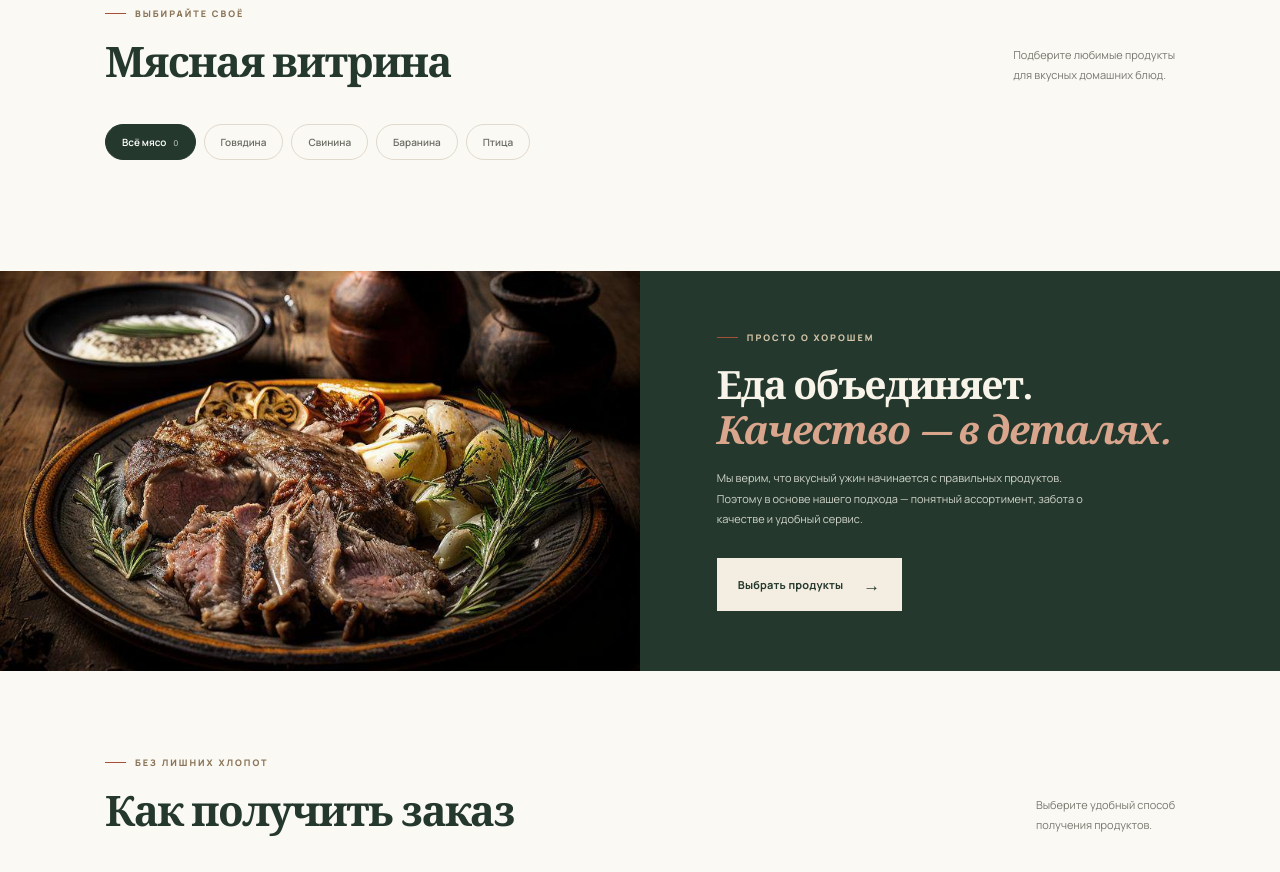
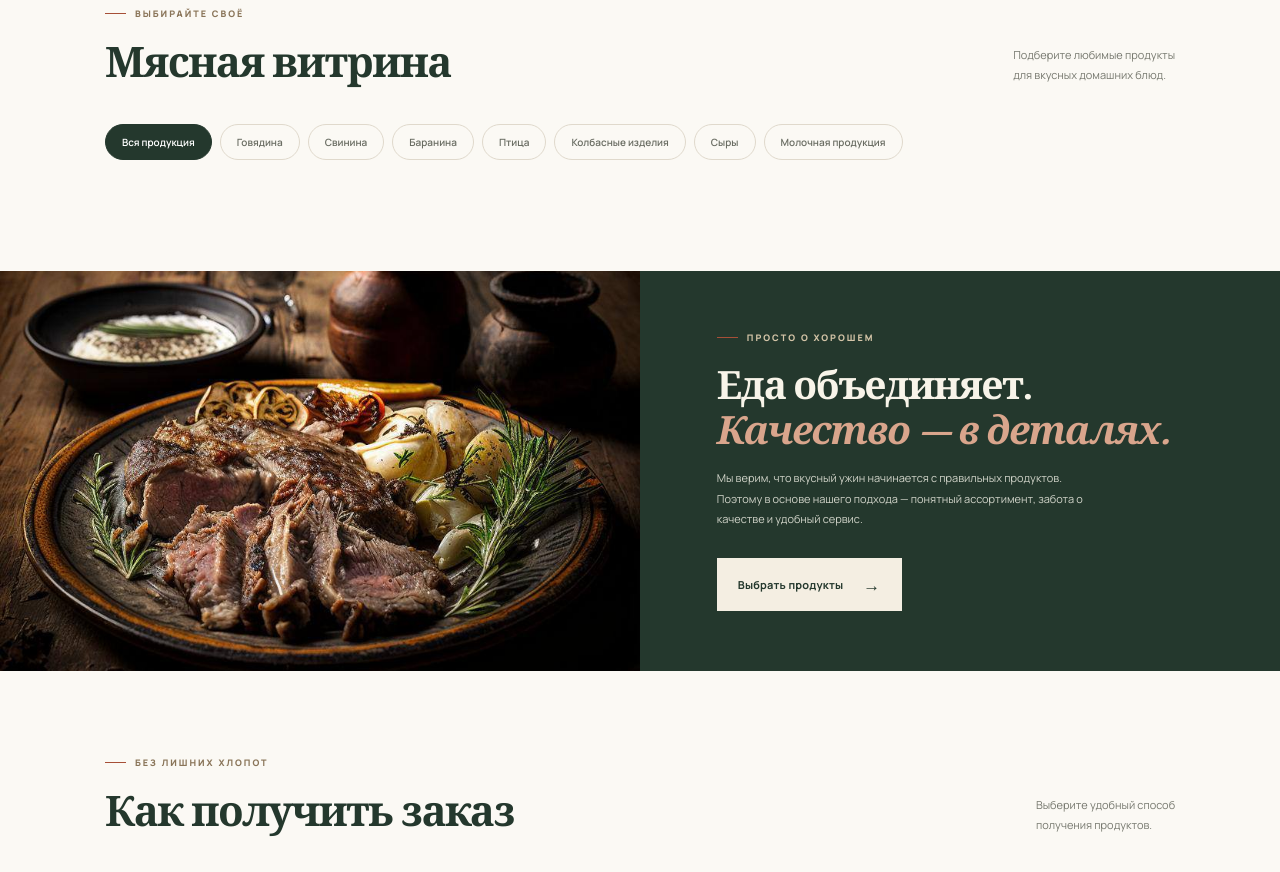
Before and after one commit to vladislavzarov608-create/EcoFermer, a plain HTML site: page index.html in a window 1280 px wide. Shown: the part 980-1852 px from the top of the page. Drawn offline with nearby package versions, Linux system fonts and the light colour scheme; no server answers.

Commit message:
Update index.html

```diff
--- a/index.html
+++ b/index.html
@@ -56,11 +56,14 @@
         <p>Подберите любимые продукты<br>для вкусных домашних блюд.</p>
       </div>
 <div class="filters" id="filters">
-        <button class="filter active" data-category="all">Всё мясо <span>08</span></button>
+  <button class="filter active" data-category="all">Вся продукция</button>
   <button class="filter" data-category="beef">Говядина</button>
   <button class="filter" data-category="pork">Свинина</button>
   <button class="filter" data-category="lamb">Баранина</button>
   <button class="filter" data-category="poultry">Птица</button>
+  <button class="filter" data-category="sausages">Колбасные изделия</button>
+  <button class="filter" data-category="cheese">Сыры</button>
+  <button class="filter" data-category="dairy">Молочная продукция</button>
 </div>
 <div class="product-grid" id="productGrid"></div>
 </section>
```
Lines whose indentation alone changed are shown as unchanged.
